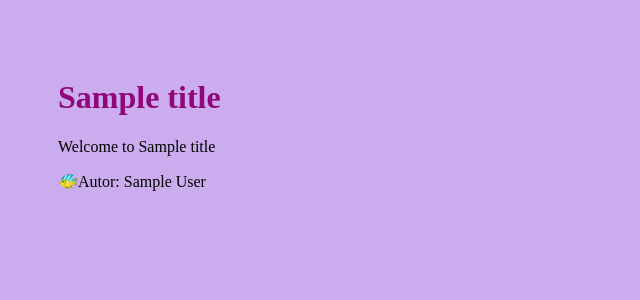
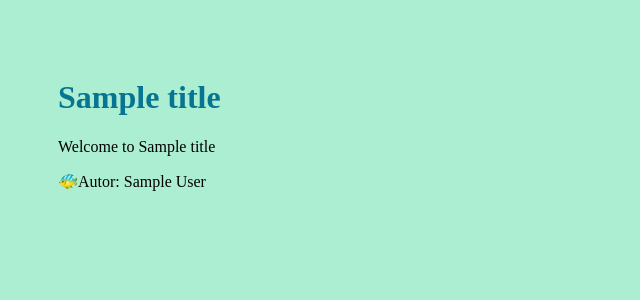
Before and after one commit to Troll55A/projnotes2022b, a Node project: template server/views/index.hbs in a window 1280 px wide. Shown: the top 300 px of the page, without its empty margins (0-640 px from the left). Run offline with Node 20 templates, Linux system fonts and the light colour scheme; the template is opened without the code that fills it: most values are stand-ins (such as "Sample title", 1, 10 or a date in 2020); some libraries are stand-ins or nearby versions.

Commit message:
integrando nuevos cambios

```diff
--- a/client/stylesheet/myStyles.css
+++ b/client/stylesheet/myStyles.css
@@ -1,3 +1,3 @@
 h1{
-  color: rgb(145, 7, 122);
+  color: rgb(7, 39, 145);
 }
--- a/client/stylesheet/style.css
+++ b/client/stylesheet/style.css
@@ -1,7 +1,7 @@
 body{
   padding: 50px;
   font: "Lucida Grande", Helvetica, Arial, sans-serif;
-  background-color: rgb(203, 172, 238);
+  background-color: rgb(172, 238, 224);
 }
 
 a{
--- a/public/stylesheets/app.css
+++ b/public/stylesheets/app.css
@@ -1,12 +1,12 @@
 h1{
-  color: rgb(145, 7, 122);
+  color: rgb(7, 117, 145);
 }
 body{
   padding: 50px;
   font: "Lucida Grande", Helvetica, Arial, sans-serif;
-  background-color: rgb(203, 172, 238);
+  background-color: rgb(172, 238, 210);
 }
 
 a{
-  color: #00B7FF;
+  color: #6200ff;
 }
```
